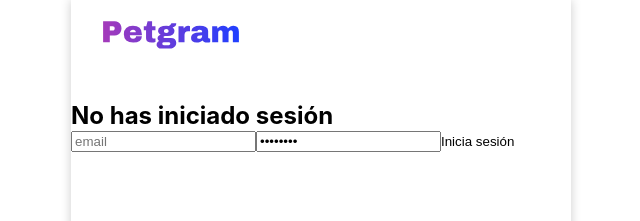
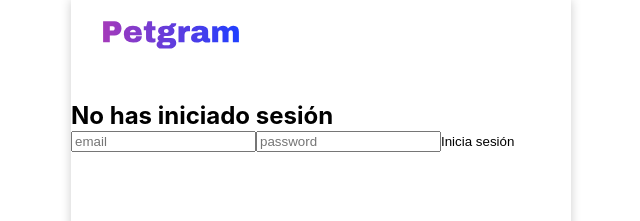
Before and after one commit to eduardoGao/petgram, a React app: page /profile in a window 1280 px wide. Shown: the top 221 px of the page, without its empty margins (319-959 px from the left). Built offline with nearby package versions, Linux system fonts and the light colour scheme.

Commit message:
Form de inicio de sesión

```diff
--- a/src/components/UserForm/index.js
+++ b/src/components/UserForm/index.js
@@ -1,10 +1,25 @@
-import React from 'react'
+import React, { useState } from 'react'
 
 export const UserForm = ({ handleSubmit }) => {
+    const [email, setEmail] = useState('')
+    const [password, setPassword] = useState('')
+
     return (
         <form onSubmit={handleSubmit}>
-            <input placeholder="email"  onChange={e => e.target.value} />
-            <input placeholder="password" type="password" value="password" onChange={e => e.target.value} />
+            <input
+                placeholder="email"
+
+                value={email}
+                onChange={e => setEmail(e.target.value)}
+            />
+            <input
+                placeholder="password"
+                type='password'
+
+                value={password}
+                onChange={e => setPassword(e.target.value)}
+            />
+
             <button type="submit">Inicia sesión</button>
         </form>
     )
```
